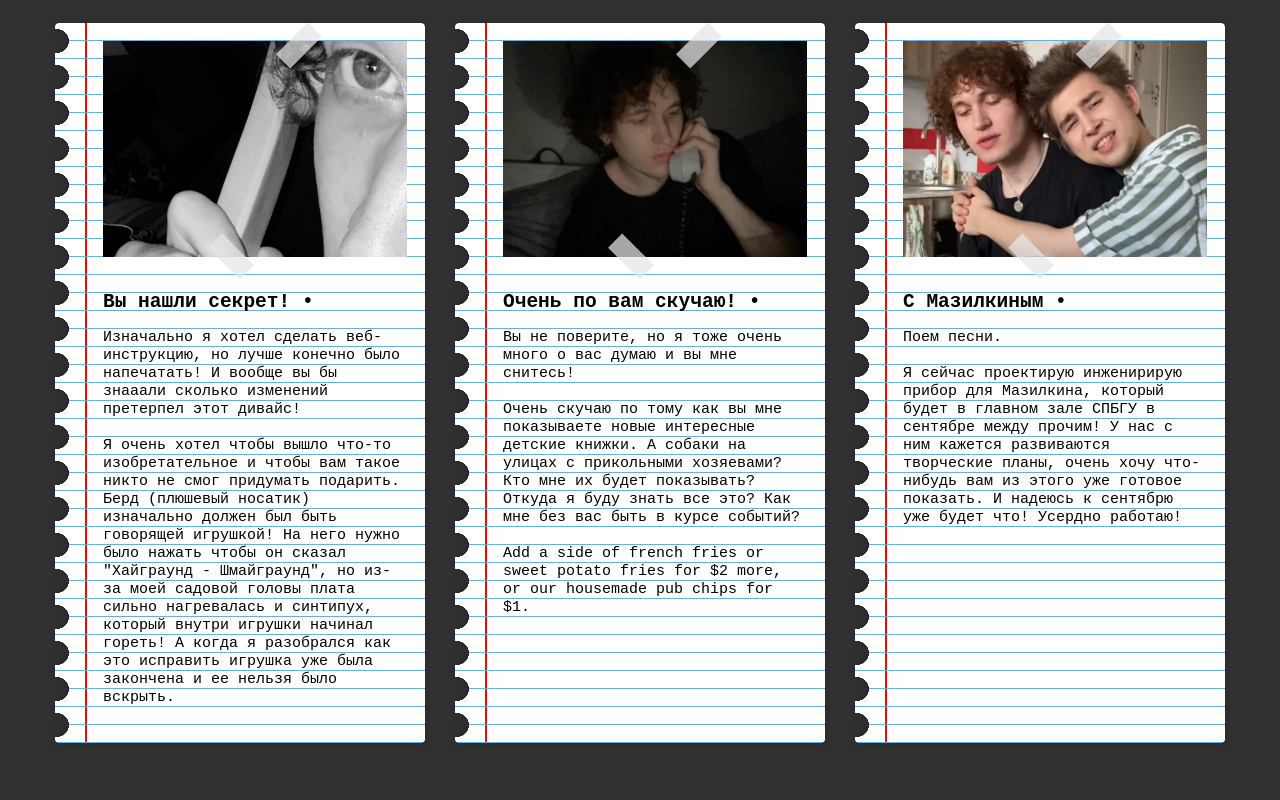
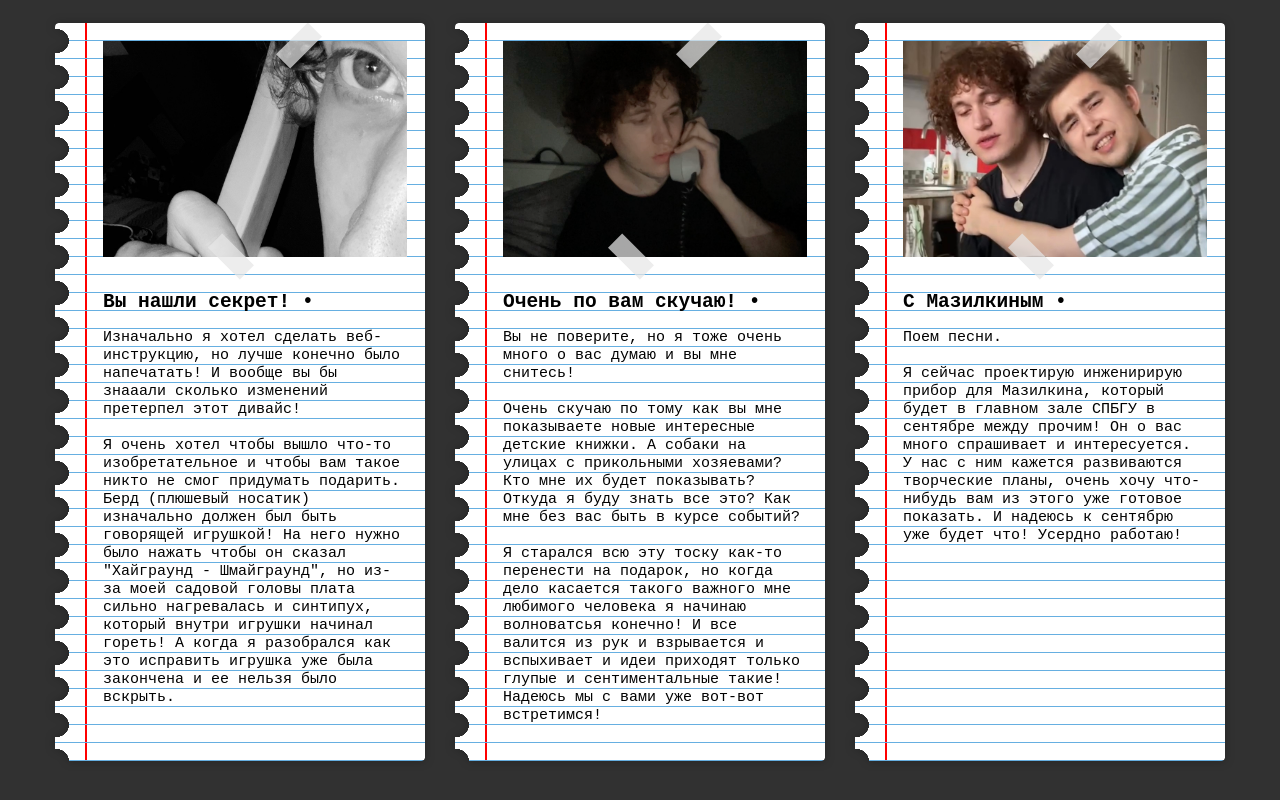
Before and after one commit to PuzyrevHarkovskii/app1e.jews.io, a plain HTML site: page index.html in a window 1280 px wide. Drawn offline with Linux system fonts and the light colour scheme.

Commit message:
Update index.html

```diff
--- a/index.html
+++ b/index.html
@@ -32,9 +32,9 @@
             <p>Вы не поверите, но я тоже очень много о вас думаю и вы мне снитесь!
             </p>
             <p>Очень скучаю по тому как вы мне показываете новые интересные детские книжки. А собаки на улицах с прикольными хозяевами? Кто мне их будет показывать? Откуда я буду знать все это? Как мне без вас быть в курсе событий?</p>
-            <p>
+            <p>Я старался всю эту тоску как-то перенести на подарок, но когда дело касается такого важного мне любимого человека я начинаю волноватсья конечно! И все валится из рук и взрывается и вспыхивает и идеи приходят только глупые и сентиментальные такие! Надеюсь мы с вами уже вот-вот встретимся!
             </p>
-              <p>Add a side of french fries or sweet potato fries for $2 more, or our housemade pub chips for $1.</p>
+
           </div>
         </div>
       </div>
@@ -46,14 +46,13 @@
           <h2 class="card_title">С Мазилкиным &#x2022; </h2>
           <div class="card_text">
             <p><span class="note"> Поем песни.</span></p>
-            <p>Я сейчас проектирую инженирирую прибор для Мазилкина, который будет в главном зале СПБГУ в сентябре между прочим! У нас с ним кажется развиваются творческие планы, очень хочу что-нибудь вам из этого уже готовое показать. И надеюсь к сентябрю уже будет что! Усердно работаю!</p>
+            <p>Я сейчас проектирую инженирирую прибор для Мазилкина, который будет в главном зале СПБГУ в сентябре между прочим! Он о вас много спрашивает и интересуется. У нас с ним кажется развиваются творческие планы, очень хочу что-нибудь вам из этого уже готовое показать. И надеюсь к сентябрю уже будет что! Усердно работаю!</p>
           </div>
         </div>
       </div>
     </li>
   </ul>
 </div>
-<!-- partial -->
 
 </body>
 </html>
```
